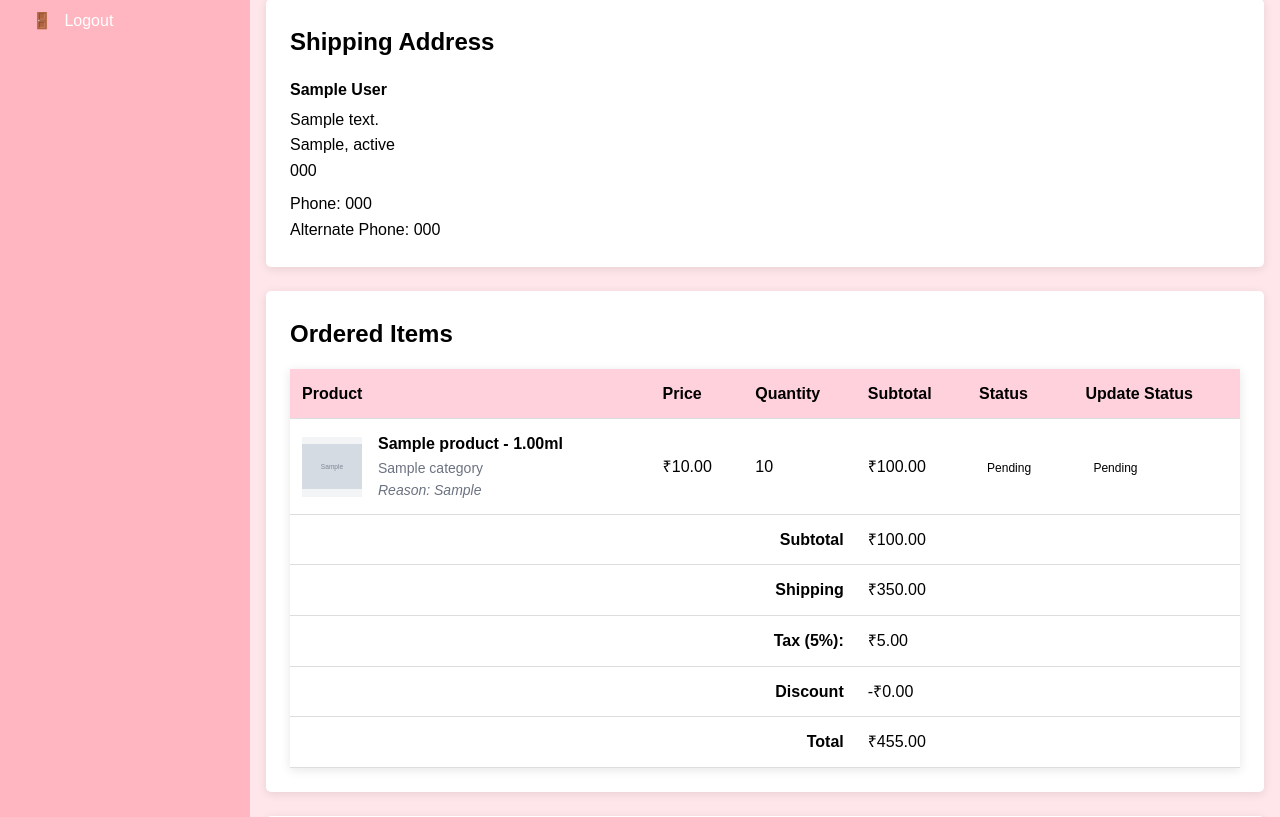
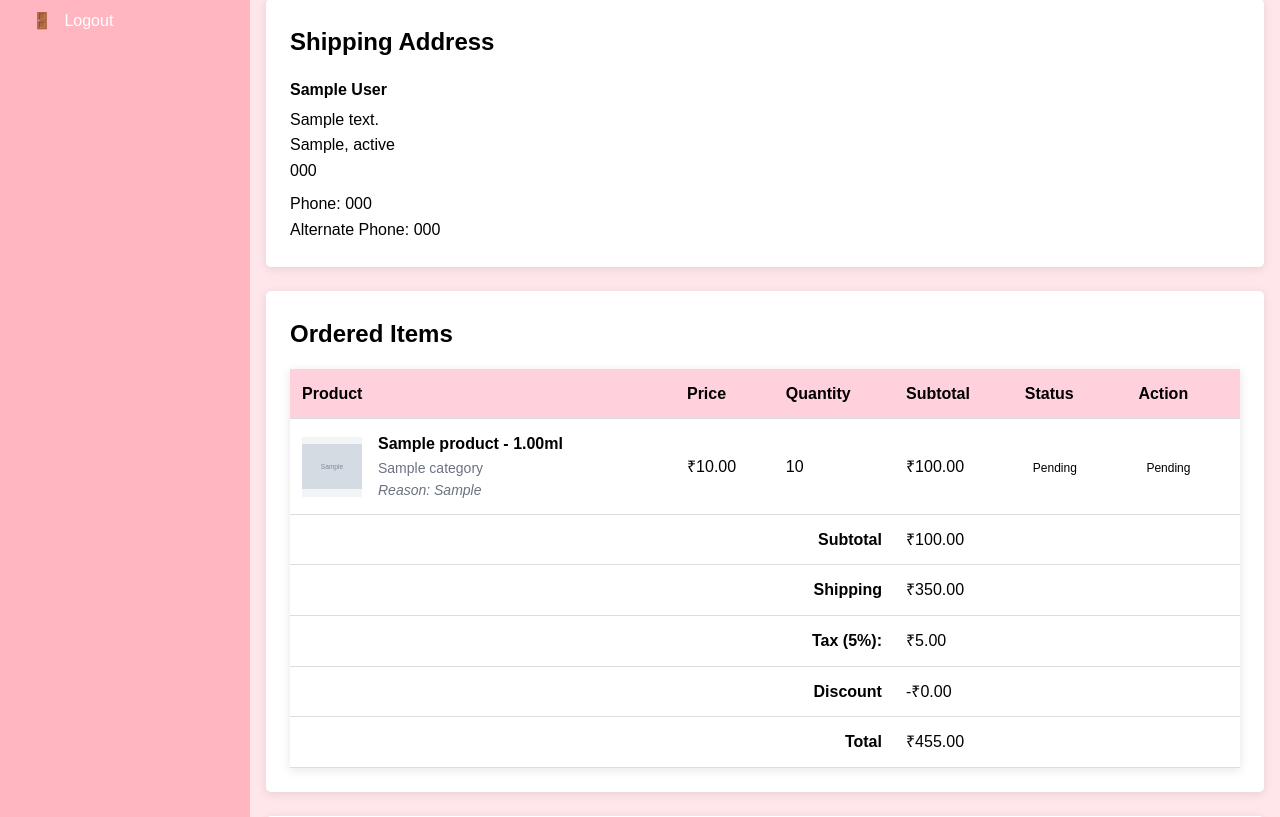
Before and after one commit to ridwanmanayath/aura_scents, a Django app: page /back_office/order-detail/1/ in a window 1280 px wide. Shown: the part 413-1230 px from the top of the page. Run offline with Django 5.2, Linux system fonts and the light colour scheme; tables that the repository leaves empty hold one stand-in row (values such as "Sample post"); grey boxes marked "Sample" are stand-in pictures; some libraries are stand-ins or nearby versions.

Commit message:
Approve Button Added for Item Return in Admin Side

```diff
--- a/Aura_Scents/back_office/templates/back_office/order_detail.html
+++ b/Aura_Scents/back_office/templates/back_office/order_detail.html
@@ -70,7 +70,7 @@
 <th>Quantity</th>
 <th>Subtotal</th>
 <th>Status</th>
-<th>Update Status</th>
+<th>Action</th>
 </tr>
 </thead>
 <tbody>
@@ -117,16 +117,12 @@
 {% endif %}
 </td>
 <td>
-  {% if item.status in 'Cancelled,Return Requested,Returned' %}
+{% if item.status == 'Return Requested' %}
 <form method="post" action="{% url 'update_order_status' order.id %}">
 {% csrf_token %}
 <input type="hidden" name="item_id" value="{{ item.id }}">
-    <select name="status" style="width: 100%; padding: 0.25rem; border: 1px solid #ddd; border-radius: 3px; margin-bottom: 0.5rem;">
-      <option value="Cancel Requested" {% if item.status == 'Cancel Requested' %}selected{% endif %}>Cancel Requested</option>
-      <option value="Return Requested" {% if item.status == 'Return Requested' %}selected{% endif %}>Return Requested</option>
-      <option value="Returned" {% if item.status == 'Returned' %}selected{% endif %}>Returned</option>
-    </select>
-    <button type="submit" class="btn btn-primary" style="padding: 0.25rem 0.5rem; font-size: 14px;">Update</button>
+<input type="hidden" name="status" value="Returned">
+<button type="submit" class="btn btn-primary" style="padding: 0.25rem 0.5rem; font-size: 14px;">Approve</button>
 </form>
 {% else %}
 <span class="status-badge status-{{ item.status|lower }}">{{ item.status }}</span>
--- a/Aura_Scents/back_office/views.py
+++ b/Aura_Scents/back_office/views.py
@@ -494,11 +494,35 @@ def update_order_status(request, order_id):
                     item.status = new_status
                     item.save()
 
+                    # Handle refund for the specific item when status is set to Returned
+                    if new_status == 'Returned' and order.is_paid and not order.refund_processed:
+                        refund_amount = item.subtotal()
+                        wallet, _ = Wallet.objects.get_or_create(user=order.user)
+                        WalletTransaction.objects.create(
+                            wallet=wallet,
+                            order=order,
+                            transaction_type='credit',
+                            amount=refund_amount,
+                            description=f"Refund for item {item.product.name} in order {order.order_id} (Returned)"
+                        )
+                        wallet.balance += float(refund_amount)
+                        wallet.save()
+                        logger.info(f"Refund of ₹{refund_amount} processed to wallet for item {item.id} in order {order.order_id}")
+
+                        # Restock inventory for the item
+                        product = item.product
+                        product.stock += item.quantity
+                        product.save()
+                        if item.variant:
+                            item.variant.stock += item.quantity
+                            item.variant.save()
+
                     # Update order status based on item statuses
                     all_items = order.items.all()
                     if all(item.status == 'Cancelled' for item in all_items):
                         order.status = 'Cancelled'
-                    elif any(item.status in ['Return Requested', 'Returned'] for item in all_items):
+                    elif len(all_items) > 1 and any(item.status in ['Return Requested', 'Returned'] for item in all_items):
+                        # Only set to 'Return Requested' if more than one item and at least one is Return Requested/Returned
                         order.status = 'Return Requested'
                     order.save()
             else:  # Order-level status update
@@ -515,46 +539,49 @@ def update_order_status(request, order_id):
 
                     order.save()
 
-            # Handle refunds for cancellations and returns
-            if new_status in ['Cancelled', 'Returned'] and not order.refund_processed:
-                refund_amount = Decimal('0.00')
-                if order.status == 'Cancelled' and order.payment_method != 'COD':
-                    if order.items.count() == 1:
-                        refund_amount = order.total  # Full refund for single-item orders
-                    else:
-                        # Sum subtotal of cancelled items for multi-item orders
-                        refund_amount = sum(
-                            item.subtotal()
-                            for item in order.items.filter(status='Cancelled')
-                        )
-                elif order.status == 'Returned':
-                    # Refund item subtotal for returned items
-                    refund_amount = sum(
-                        item.subtotal()
-                        for item in order.items.filter(status='Returned')
-                    )
+                    # Handle refunds for cancellations and returns at order level
+                    if new_status in ['Cancelled', 'Returned'] and not order.refund_processed:
+                        refund_amount = Decimal('0.00')
+                        if order.status == 'Cancelled' and order.payment_method != 'COD':
+                            if order.items.count() == 1:
+                                refund_amount = order.total  # Full refund for single-item orders
+                            else:
+                                # Sum subtotal of cancelled items for multi-item orders
+                                refund_amount = sum(
+                                    item.subtotal()
+                                    for item in order.items.filter(status='Cancelled')
+                                )
+                        elif order.status == 'Returned':
+                            # Refund item subtotal for returned items
+                            refund_amount = sum(
+                                item.subtotal()
+                                for item in order.items.filter(status='Returned')
+                            )
 
-                if refund_amount > 0:
-                    wallet, _ = Wallet.objects.get_or_create(user=order.user)
-                    WalletTransaction.objects.create(
-                        wallet=wallet,
-                        order=order,
-                        transaction_type='credit',
-                        amount=refund_amount,
-                        description=f"Refund for order {order.order_id} ({new_status})"
-                    )
-                    wallet.balance += float(refund_amount)
-                    wallet.save()
-                    order.refund_processed = True
-                    order.save()
-                    logger.info(f"Refund of ₹{refund_amount} processed to wallet for order {order.order_id}")
+                        if refund_amount > 0:
+                            wallet, _ = Wallet.objects.get_or_create(user=order.user)
+                            WalletTransaction.objects.create(
+                                wallet=wallet,
+                                order=order,
+                                transaction_type='credit',
+                                amount=refund_amount,
+                                description=f"Refund for order {order.order_id} ({new_status})"
+                            )
+                            wallet.balance += float(refund_amount)
+                            wallet.save()
+                            order.refund_processed = True
+                            order.save()
+                            logger.info(f"Refund of ₹{refund_amount} processed to wallet for order {order.order_id}")
 
-            # Handle inventory for cancellations/returns
-            if new_status in ['Cancelled', 'Returned']:
-                for item in order.items.filter(status__in=['Cancelled', 'Returned']):
-                    product = item.product
-                    product.stock += item.quantity
-                    product.save()
+                        # Handle inventory for cancellations/returns
+                        if new_status in ['Cancelled', 'Returned']:
+                            for item in order.items.filter(status__in=['Cancelled', 'Returned']):
+                                product = item.product
+                                product.stock += item.quantity
+                                product.save()
+                                if item.variant:
+                                    item.variant.stock += item.quantity
+                                    item.variant.save()
 
             messages.success(request, f'Order status updated to {new_status}')
             return redirect('order_details', order_id=order.id)
--- a/Aura_Scents/store/templates/store/order_detail.html
+++ b/Aura_Scents/store/templates/store/order_detail.html
@@ -87,7 +87,7 @@ class="w-24 h-24 object-cover rounded-md" />
 </button>
 {% endif %}
 
-  {% if order.status == 'Delivered' and item.status not in 'Returned,Return Requested' %}
+{% if order.status == 'Delivered' and item.status not in 'Returned,Return Requested,Cancelled' %}
 <button
 onclick="return showReturnModal('{{ order.order_id }}', '{{ item.id }}')"
 class="bg-yellow-500 hover:bg-yellow-600 text-white px-4 py-2 rounded-md text-sm font-medium"
```
Lines whose indentation alone changed are shown as unchanged.
